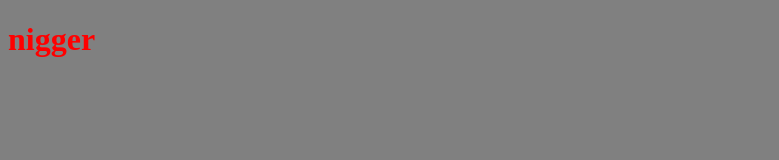
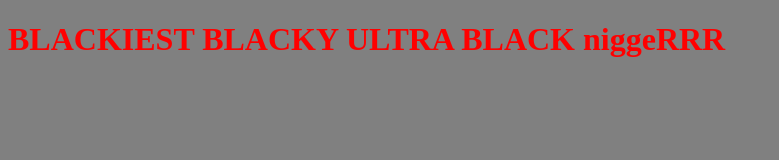
Before and after one commit to 224224228228/lemon4ik224, a plain HTML site: page index.html in a window 1280 px wide. Shown: the whole page, without its empty margins (0-779 px from the left). Drawn offline with Linux system fonts and the light colour scheme.

Commit message:
Update index.html

```diff
--- a/index.html
+++ b/index.html
@@ -20,6 +20,6 @@
 </style>
 <head>
 
-  <h1 class=blinking>nigger</blink>
+  <h1 class=blinking>BLACKIEST BLACKY ULTRA BLACK niggeRRR</blink>
 </head>
 </html>
```
